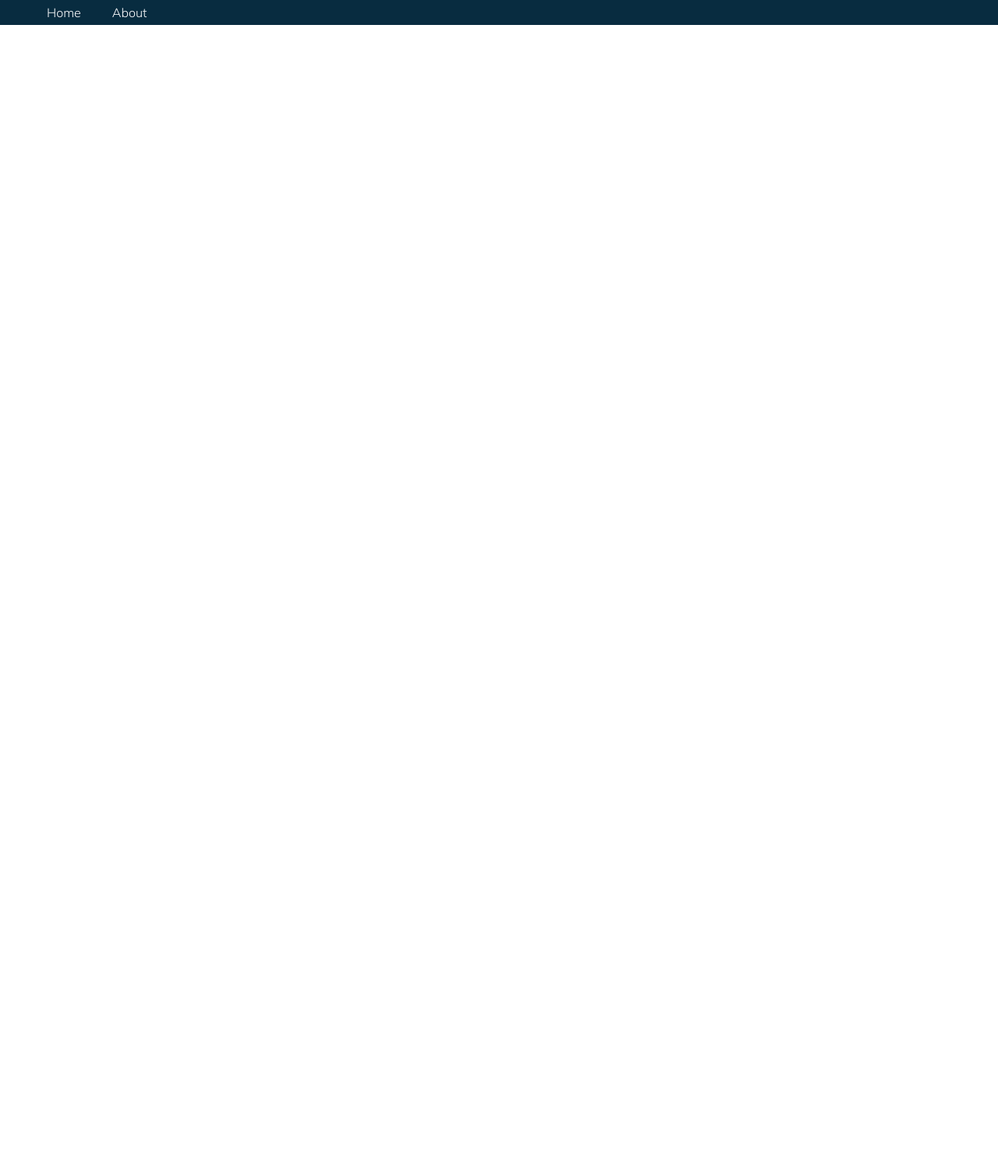
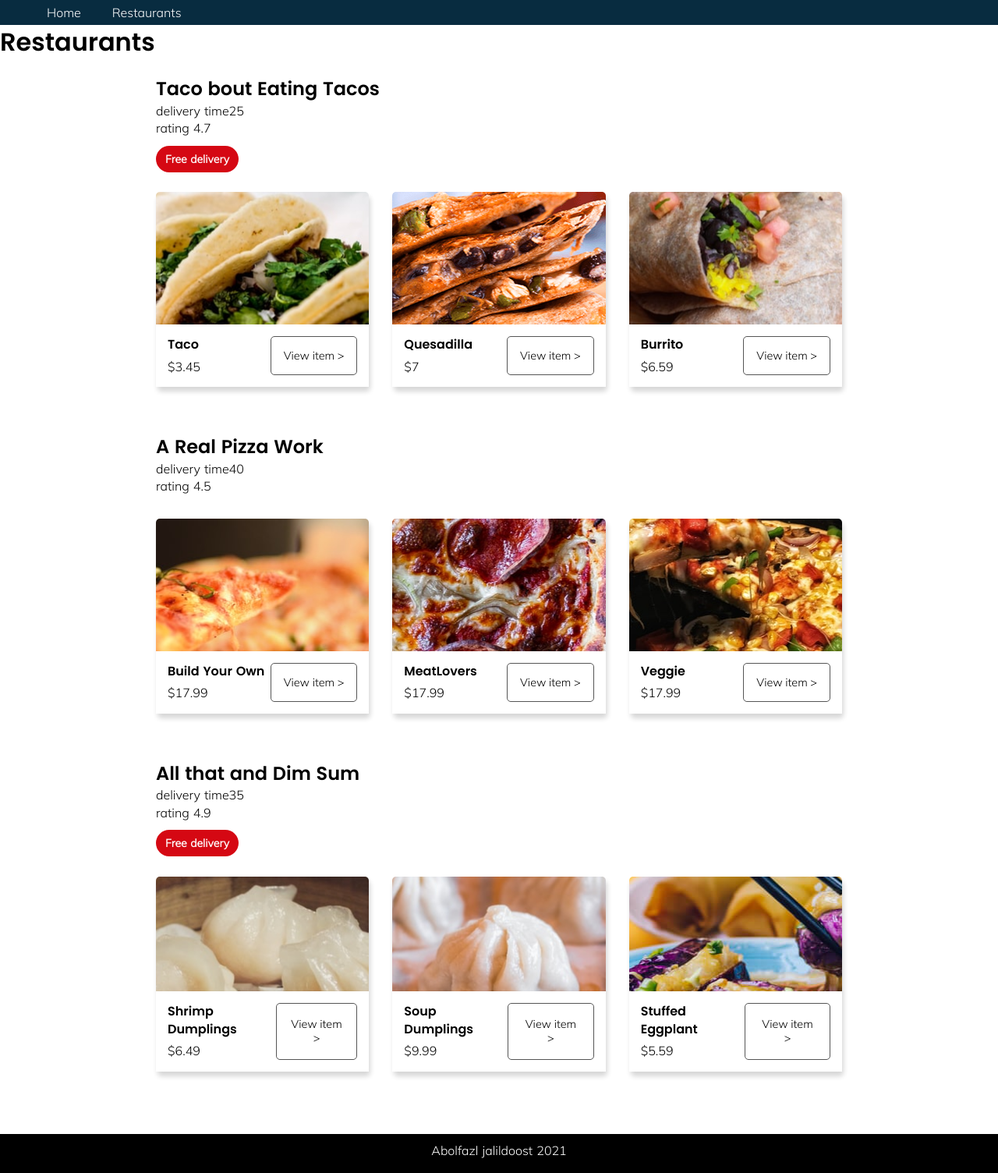
Before and after one commit to abolfazl-hue/nuxt-food-app, a Nuxt app: page /restaurants in a window 1280 px wide. Before the commit this address had no page. Shown: the whole page at 78% size. Before the commit the page ends 800 px from the top, so only its background shows below. Built offline with nearby package versions, Linux system fonts and the light colour scheme.

Commit message:
create restaurants page and footer

```diff
--- a/pages/about.vue
+++ b/components/AppFooter.vue
@@ -1,5 +1,7 @@
 <template>
-  <h1>This is about page</h1>
+  <footer>
+      <p>Abolfazl jalildoost 2021</p>
+  </footer>
 </template>
 
 <script>
--- a/components/AppMenu.vue
+++ b/components/AppMenu.vue
@@ -5,7 +5,7 @@
               <nuxt-link to="/">Home</nuxt-link>
           </li>
           <li>
-              <nuxt-link to="/about">About</nuxt-link>
+              <nuxt-link to="/restaurants">Restaurants</nuxt-link>
           </li>
       </ul>
   </nav>
--- a/layouts/default.vue
+++ b/layouts/default.vue
@@ -4,6 +4,7 @@
       <AppMenu />
       <Nuxt />
     </div>
+    <AppFooter/>
   </div>
 </template>
 
--- /dev/null
+++ b/pages/restaurants.vue
@@ -0,0 +1,16 @@
+<template>
+  <main class="container restaurants">
+    <h1>Restaurants</h1>
+    <AppRestaurantInfo/>
+  </main>
+</template>
+
+<script>
+export default {
+
+}
+</script>
+
+<style>
+
+</style>
```
